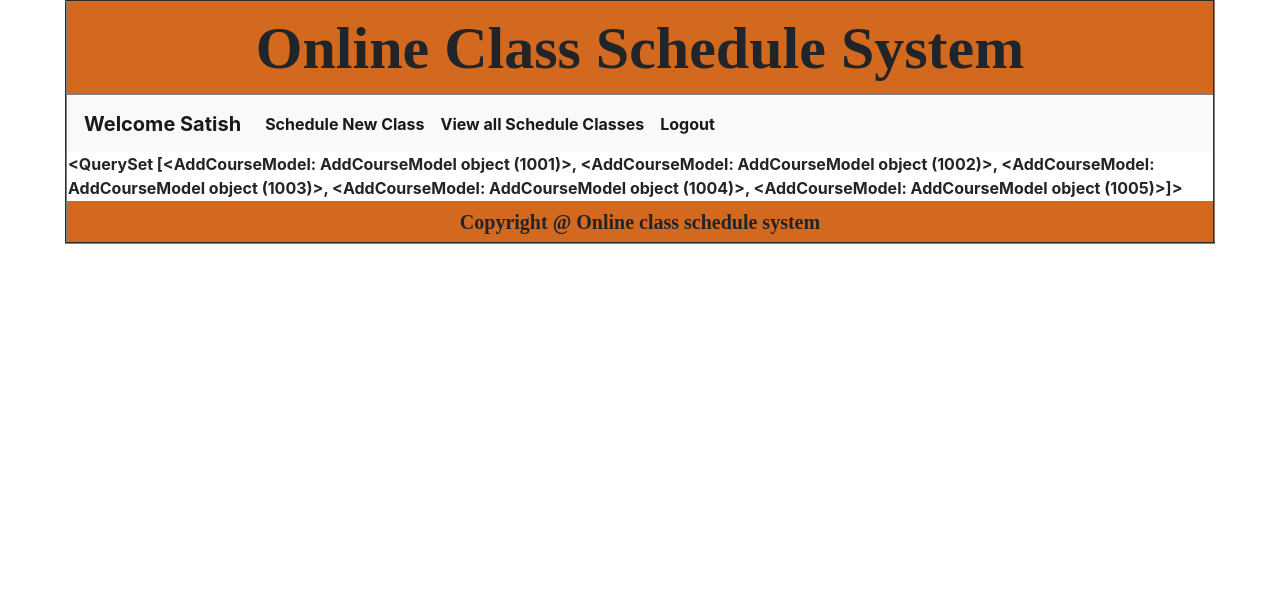
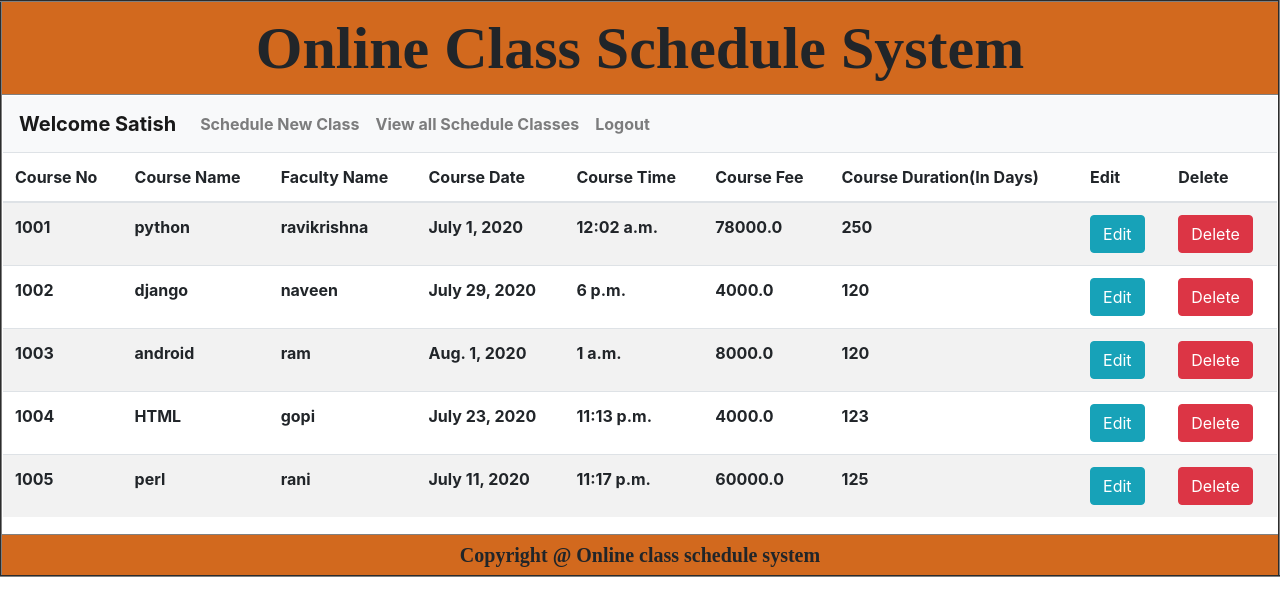
Before and after one commit to Satishkarmkar/djangoRestAPI, a Django app: template templates/view_all_courses.html in a window 1280 px wide. Shown: the top 616 px of the page. Run offline with Django 3.2, Linux system fonts and the light colour scheme; the template is opened without the code that fills it: values that come from a table or form of the project are taken from there, others are empty; data comes from the database, SQL or seed files in the repository; both versions use the stored data as it was after the commit; some libraries are stand-ins or nearby versions.

Commit message:
Edit course page
I have added save edit course in view and template page (editcourse.html)

```diff
--- a/onlineclassproject/urls.py
+++ b/onlineclassproject/urls.py
@@ -31,5 +31,9 @@ urlpatterns = [
 
     path('viewallcourse/',views.viewAllCourse,name = 'viewallcourse'),
 
+    path('editcourse/',views.editCourse,name = 'editcourse'),
+
+    path('saveedit/',views.saveEdit,name = 'saveedit'),
+
     path('adminlogout/',views.adminLogout,name = 'adminlogout')
     ]
--- a/templates/admin_menu.html
+++ b/templates/admin_menu.html
@@ -5,9 +5,9 @@
   </button>
   <div class="collapse navbar-collapse" id="navbarNavAltMarkup">
     <div class="navbar-nav">
-      <a class="nav-item nav-link active" href="{% url 'addnewcourse' %}">Schedule New Class <span class="sr-only">(current)</span></a>
-      <a class="nav-item nav-link active" href="{% url 'viewallcourse' %}">View all Schedule Classes</a>
-        <a class="nav-item nav-link active" href="{% url 'adminlogin' %}">Logout</a>
+      <a class="nav-item nav-link" href="{% url 'addnewcourse' %}">Schedule New Class <span class="sr-only">(current)</span></a>
+      <a class="nav-item nav-link" href="{% url 'viewallcourse' %}">View all Schedule Classes</a>
+        <a class="nav-item nav-link" href="{% url 'adminlogin' %}">Logout</a>
     </div>
   </div>
 </nav>
--- a/templates/common.html
+++ b/templates/common.html
@@ -34,7 +34,7 @@
       </style>
   </head>
   <body>
-    <table align="center" border="2" width="1150px">
+    <table align="center" border="2" width="100%">
         <tr>
             <th id="title">
                 Online Class Schedule System
--- a/templates/view_all_courses.html
+++ b/templates/view_all_courses.html
@@ -2,35 +2,35 @@
 {% block abc %}
     {% include 'admin_menu.html' %}
 
-    {{ data }}
-
-{#    <table class="table table-striped">#}
-{#  <thead>#}
-{#    <tr>#}
-{#      <th scope="col">Course No</th>#}
-{#      <th scope="col">Course Name</th>#}
-{#      <th scope="col">Faculty Name</th>#}
-{#      <th scope="col">Course Date</th>#}
-{#      <th scope="col">Course Time</th>#}
-{#      <th scope="col">Course Fee</th>#}
-{#      <th scope="col">Course Duration (In Days)</th>#}
-{#      <th scope="col">Edit</th>#}
-{#      <th scope="col">Delete</th>#}
-{#    </tr>#}
-{#  </thead>#}
-{#  <tbody>#}
-{#    <tr>#}
-{#      <th scope="row">1</th>#}
-{#      <td>Mark</td>#}
-{#      <td>Otto</td>#}
-{#      <td>@mdo</td>#}
-{#      <td>@mdo</td>#}
-{#      <td>@mdo</td>#}
-{#      <td>@mdo</td>#}
-{#      <td><button type="button" class="btn btn-info">Edit</button></td>#}
-{#      <td><button type="button" class="btn btn-danger">Delete</button></td>#}
-{#    </tr>#}
-{#  </tbody>#}
-{#</table>#}
+    <table class="table table-striped">
+  <thead>
+    <tr>
+      <th scope="col">Course No</th>
+      <th scope="col">Course Name</th>
+      <th scope="col">Faculty Name</th>
+      <th scope="col">Course Date</th>
+      <th scope="col">Course Time</th>
+      <th scope="col">Course Fee</th>
+        <th scope="col">Course Duration(In Days)</th>
+        <th scope="col">Edit</th>
+      <th scope="col">Delete</th>
+    </tr>
+  </thead>
+  <tbody>
+    {% for x in data %}
+        <tr>
+        <td>{{ x.cno }}</td>
+        <td>{{ x.cname }}</td>
+        <td>{{ x.fname }}</td>
+        <td>{{ x.cdate }}</td>
+        <td>{{ x.ctime }}</td>
+        <td>{{ x.fee }}</td>
+        <td>{{ x.dur }}</td>
+        <td><a href="{% url 'editcourse' %}"><button type="button" class="btn btn-info">Edit</button></a> </td>
+        <td><button type="button" class="btn btn-danger">Delete</button></td>
+        </tr>
+    {% endfor %}
+  </tbody>
+</table>
 
 {% endblock %}
```
Also changed, not shown: app/views.py (+20 -2 lines), templates/editcourse.html (added, +69 -0 lines), db.sqlite3.
